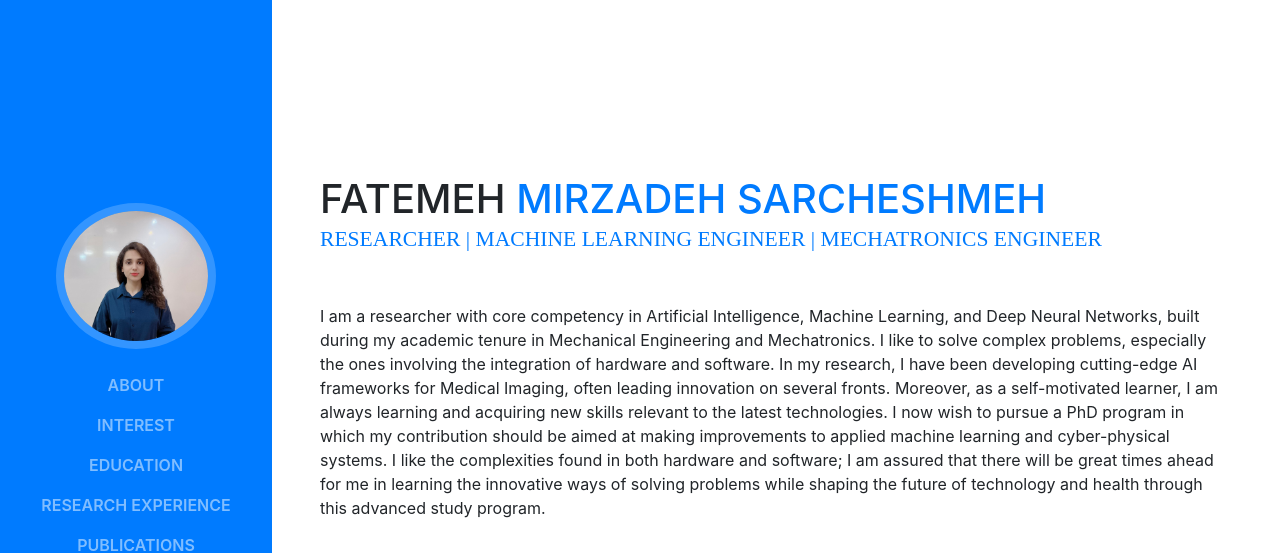
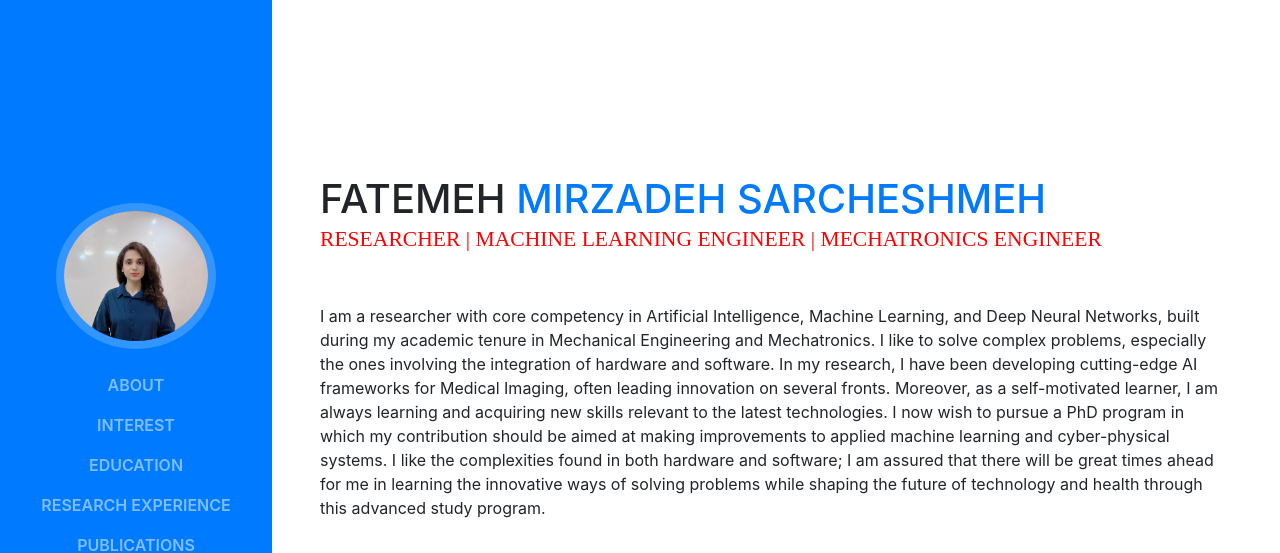
Before and after one commit to fatemehmirzade/fatemehmirzade.github.io, a website with bundled scripts: page index.html in a window 1280 px wide. Shown: the top 553 px of the page. Built offline with nearby package versions, Linux system fonts and the light colour scheme; a web font is replaced by a local one.

Commit message:
Update index.html

```diff
--- a/index.html
+++ b/index.html
@@ -30,6 +30,9 @@
     }
     .text-primary {
       color: #001f3f !important; /* Navy color */
+    }
+    .subheading a {
+      color: #ff0000 !important; /* Red color */
     }
   </style>
 
```
